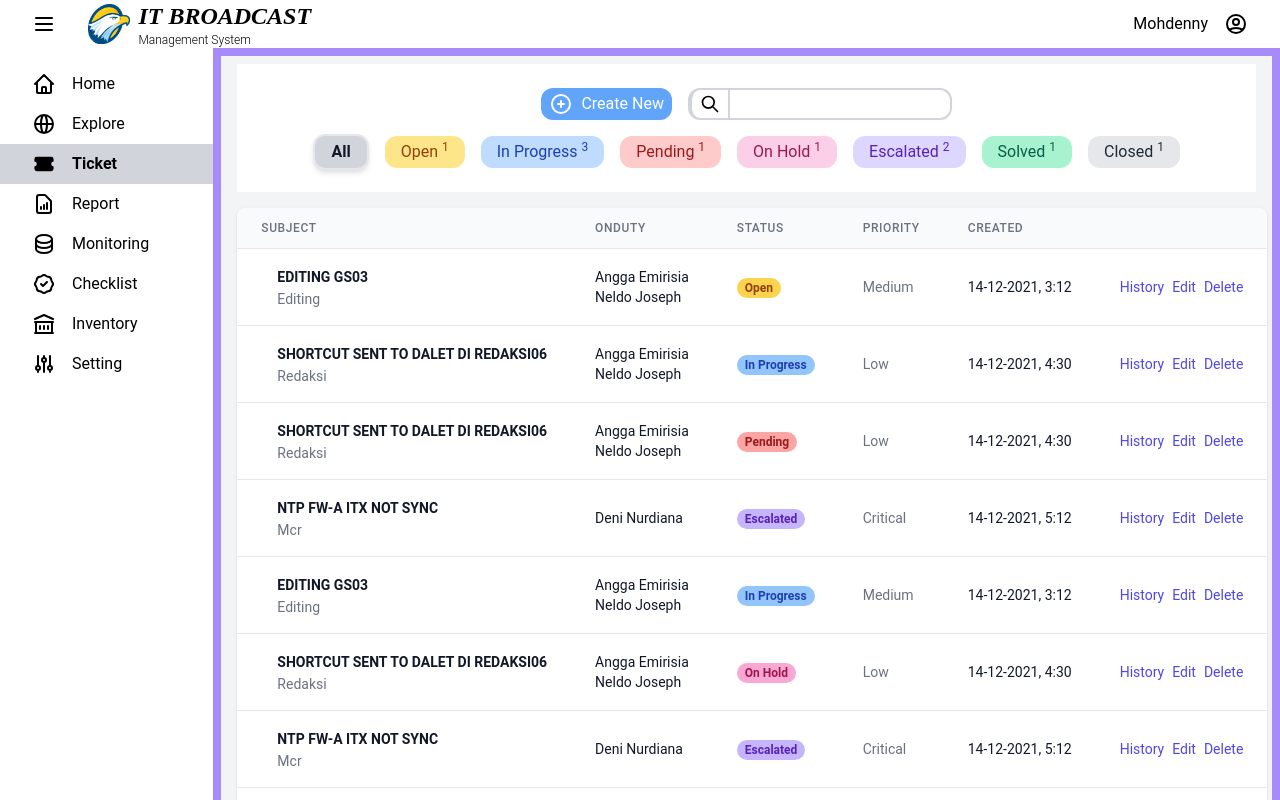
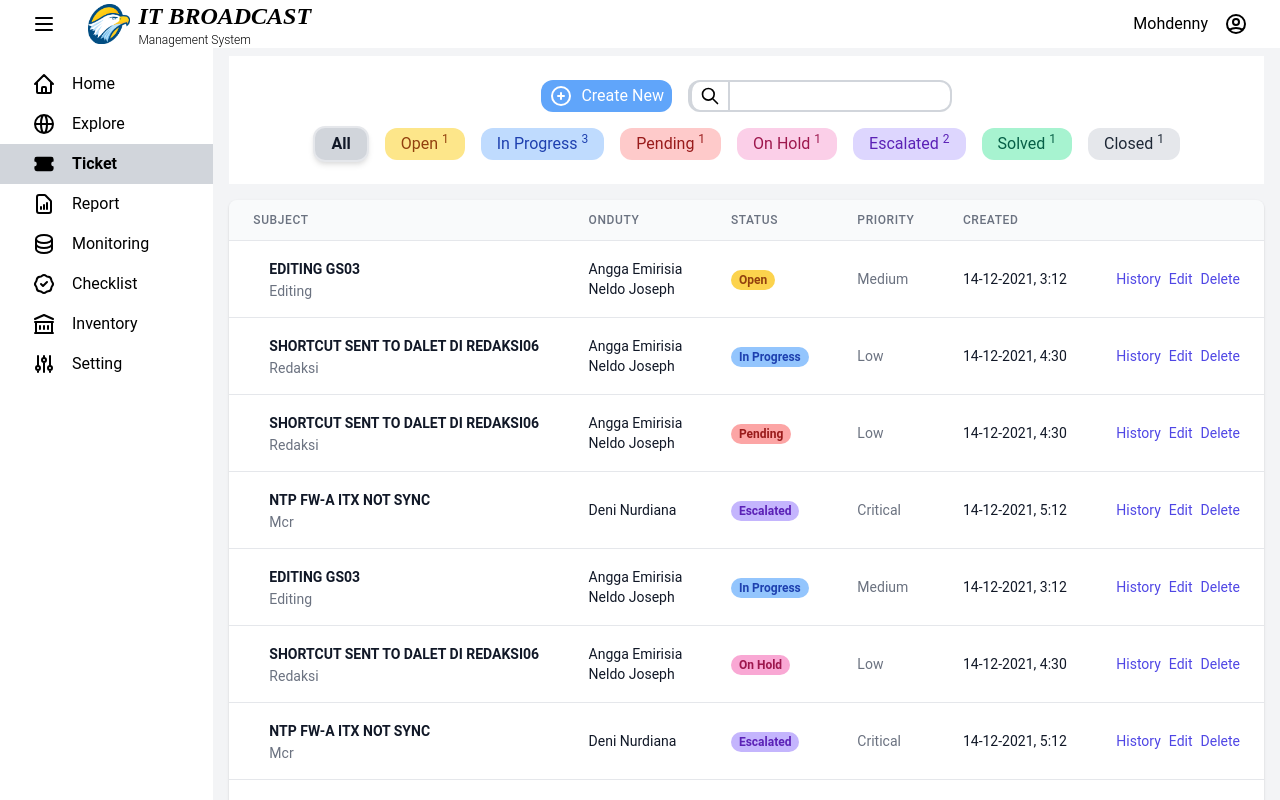
Before and after one commit to mohdenny/it_bs_superapp, a React (Create React App) app in the folder client/: page /ticket in a window 1280 px wide. Built offline with nearby package versions, Linux system fonts and the light colour scheme.

Commit message:
add route

```diff
--- a/client/src/components/routing/Routes.js
+++ b/client/src/components/routing/Routes.js
@@ -12,11 +12,13 @@ import Setting from '../setting/Setting'
 const Routing = () => {
     return (
         <section>
-            <div className='px-4 py-2 h-full w-full border-8 border-purple-400'>
+            <div className='px-4 py-2 h-auto w-full'>
                 <Switch>
                     <Route exact path='/dashboard' component={Dashboard} />
                     <Route exact path='/explore' component={Explore} />
                     <Route exact path='/ticket' component={Ticket} />
+                    <Route exact path='/ticket/:id' component={Ticket} />
+                    <Route exact path='/ticket/history/:id' component={Ticket} />
                     <Route exact path='/report' component={Report} />
                     <Route exact path='/monitoring' component={Monitoring} />
                     <Route exact path='/checklist' component={Checklist} />
```
